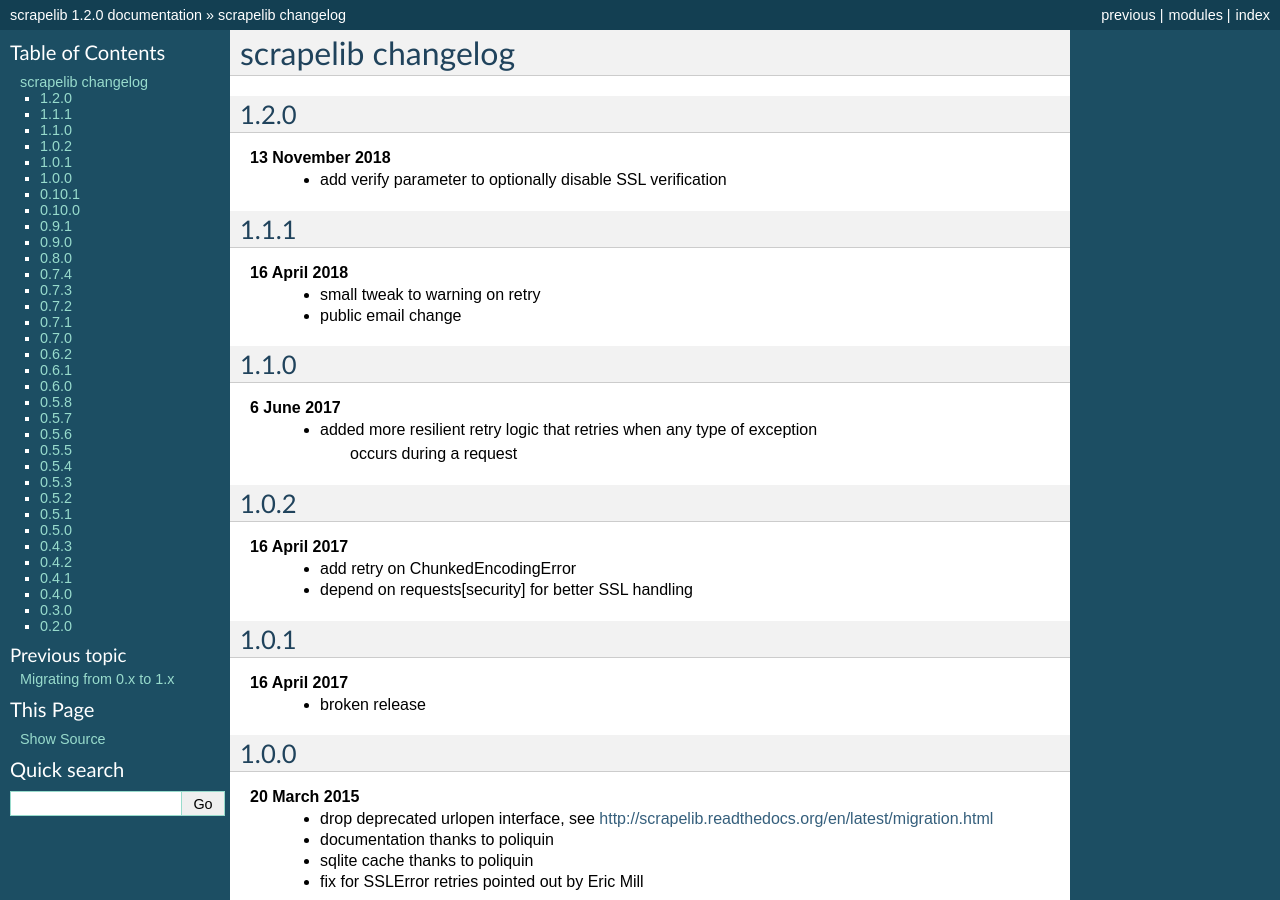
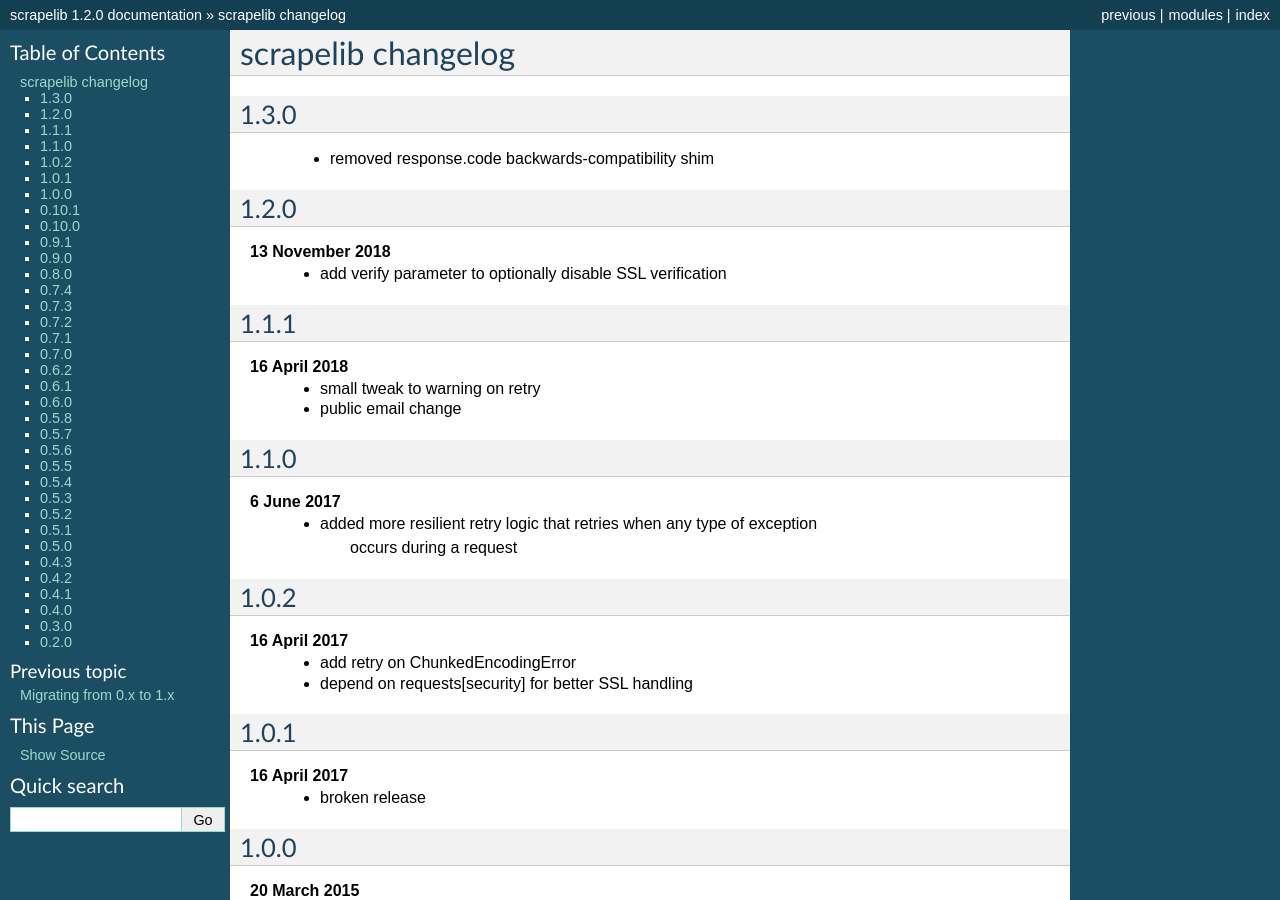
Before and after one commit to jamesturk/scrapelib, a Sphinx documentation site: the page built from docs/changelog.rst, in a window 1280 px wide and 900 px high. Built offline with Sphinx 7.4.7, drawn with Linux system fonts in a browser that asks for light colours.

Commit message:
remove response.code for urlretrieve calls

```diff
--- a/docs/changelog.rst
+++ b/docs/changelog.rst
@@ -1,5 +1,9 @@
 scrapelib changelog
 ===================
+
+1.3.0
+-----
+    * removed response.code backwards-compatibility shim
 
 1.2.0
 -----
--- a/scrapelib/__init__.py
+++ b/scrapelib/__init__.py
@@ -486,7 +486,6 @@ class Scraper(CachingSession, ThrottledSession, RetrySession):
             response headers.
         """
         result = self.request(method, url, data=body, **kwargs)
-        result.code = result.status_code  # backwards compat
 
         fhandle: IO  # declare type of file handle as IO so both will work
         if not filename:
```
